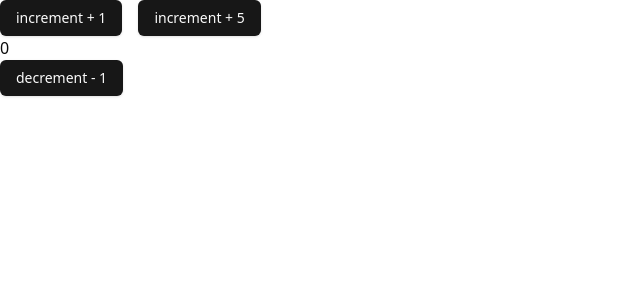
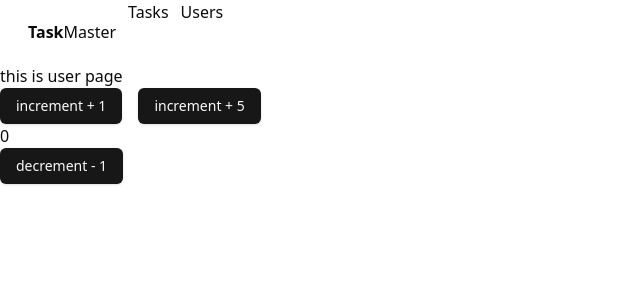
Before and after one commit to MdSaifulIslamRafsan/redux, a React (Vite) app: page /users in a window 1280 px wide. Shown: the top 300 px of the page, without its empty margins (0-640 px from the left). Built offline with nearby package versions, Linux system fonts and the light colour scheme.

Commit message:
added react router dom setup

```diff
--- a/package.json
+++ b/package.json
@@ -18,7 +18,9 @@
     "lucide-react": "^0.469.0",
     "react": "^18.3.1",
     "react-dom": "^18.3.1",
+    "react-hook-form": "^7.54.2",
     "react-redux": "^9.2.0",
+    "react-router": "^7.1.1",
     "tailwind-merge": "^2.6.0",
     "tailwindcss-animate": "^1.0.7"
   },
--- a/src/App.tsx
+++ b/src/App.tsx
@@ -1,3 +1,5 @@
+import { Outlet } from "react-router";
+import Navbar from "./components/layout/Navbar";
 import { Button } from "./components/ui/button";
 import { decrement, increment } from "./redux/features/counter/counterSlice";
 import { useAppDispatch, useAppSelector } from "./redux/features/counter/hooks";
@@ -17,6 +19,9 @@ const dispatch = useAppDispatch();
 
   return (
     <>
+    <Navbar></Navbar>
+    <Outlet></Outlet>
+
       <Button className="mr-4" onClick={()=>handelIncrement(1)}>increment + 1</Button>
       <Button onClick={()=>handelIncrement(5)}>increment + 5</Button>
       <h1>{count}</h1>
--- /dev/null
+++ b/src/components/layout/Navbar.tsx
@@ -0,0 +1,15 @@
+import { Link } from "react-router";
+
+const Navbar = () => {
+    return (
+        <nav className="max-w-7xl mx-auto h-16 flex item-center gap-3 px-5">
+            <div className="flex items-center">
+                <span className="font-bold ml-2">Task</span> Master
+            </div>
+            <Link to="/">Tasks</Link>
+            <Link to="/users">Users</Link>
+        </nav>
+    );
+};
+
+export default Navbar;
--- a/src/main.tsx
+++ b/src/main.tsx
@@ -1,15 +1,16 @@
 import { StrictMode } from "react";
 import { createRoot } from "react-dom/client";
 import "./index.css";
-import App from "./App.tsx";
 import { Provider } from "react-redux";
 import { store } from "./redux/store.ts";
+import { RouterProvider } from "react-router";
+import  router  from "./routes/route.tsx";
 
 
 createRoot(document.getElementById("root")!).render(
   <StrictMode>
     <Provider store={store}>
-      <App />
+    <RouterProvider router={router} />
     </Provider>
   </StrictMode>
 );
--- /dev/null
+++ b/src/pages/Login.tsx
@@ -0,0 +1,10 @@
+
+const Login = () => {
+    return (
+        <div>
+            <h2>this is login page</h2>
+        </div>
+    );
+};
+
+export default Login;
--- /dev/null
+++ b/src/pages/Tasks.tsx
@@ -0,0 +1,10 @@
+
+const Tasks = () => {
+    return (
+        <div>
+            <h1>this is task page</h1>
+        </div>
+    );
+};
+
+export default Tasks;
--- /dev/null
+++ b/src/pages/Users.tsx
@@ -0,0 +1,10 @@
+
+const Users = () => {
+    return (
+        <div>
+            <h1>this is user page</h1>
+        </div>
+    );
+};
+
+export default Users;
--- /dev/null
+++ b/src/routes/route.tsx
@@ -0,0 +1,28 @@
+import App from "@/App";
+import Login from "@/pages/Login";
+import Tasks from "@/pages/Tasks";
+import Users from "@/pages/Users";
+import { createBrowserRouter } from "react-router";
+
+const router = createBrowserRouter([
+    {
+        path : "/",
+        element: <App></App>,
+        children : [
+            {
+                index : true,
+                element: <Tasks></Tasks>,
+            },
+            {
+                path : "/users",
+                element: <Users></Users>,
+            }
+        ]
+    },
+    {
+        path : "/login",
+        element: <Login></Login>,
+    },
+
+])
+export default router;
```
Also changed, not shown: 1 other file (tests, documents, lock files or other folders).
